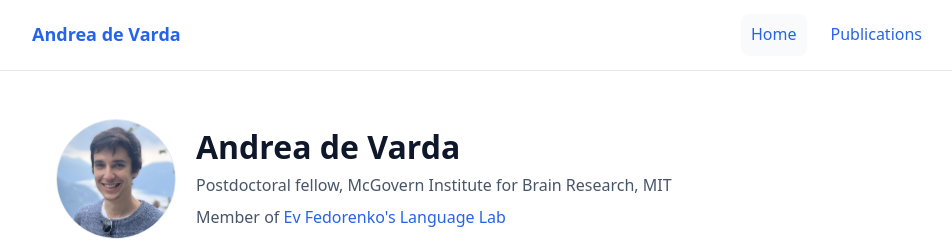
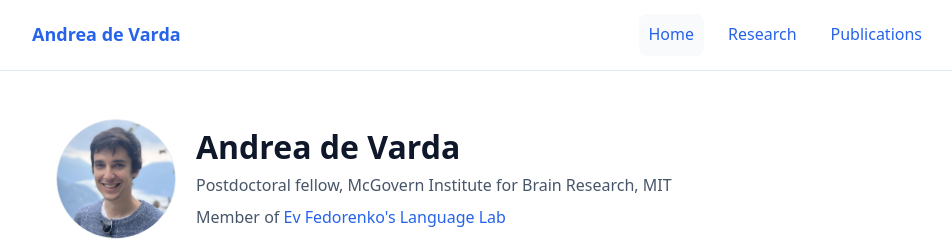
Before and after one commit to Andrea-de-Varda/Andrea-de-Varda.github.io, a Jekyll site: the page built from index.md, in a window 1280 px wide. Shown: the top 240 px of the page, without its empty margins (158-1110 px from the left). Built offline with Jekyll 4.4.1, drawn with Linux system fonts in a browser that asks for light colours.

Commit message:
Update default.html

```diff
--- a/_layouts/default.html
+++ b/_layouts/default.html
@@ -14,6 +14,7 @@
         <div class="brand"><a href="{{ '/' | relative_url }}">{{ site.title }}</a></div>
         <nav class="menu">
           <a href="{{ '/' | relative_url }}" class="{% if page.url == '/' %}active{% endif %}">Home</a>
+          <a href="{{ '/research/' | relative_url }}" class="{% if page.url contains '/research/' %}active{% endif %}">Research</a>
           <a href="{{ '/publications/' | relative_url }}" class="{% if page.url contains '/publications/' %}active{% endif %}">Publications</a>
         </nav>
       </div>
```
